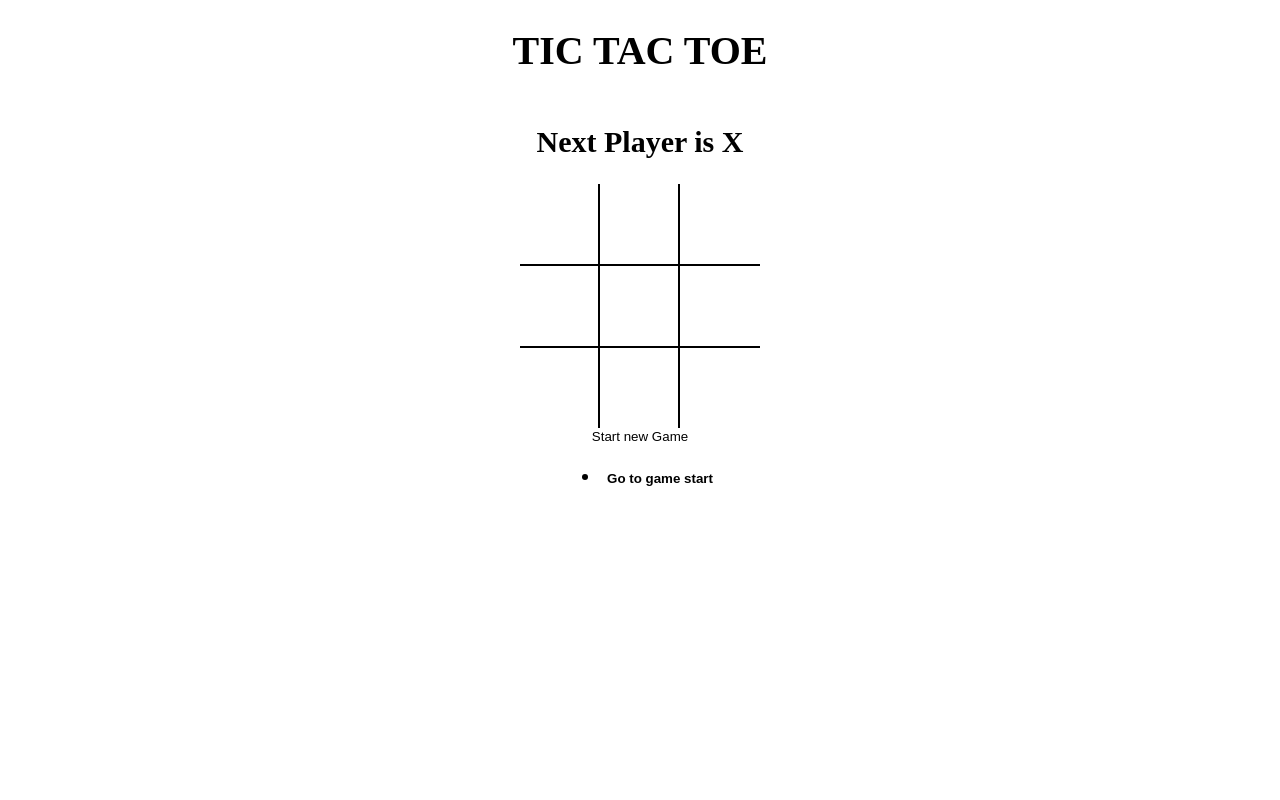
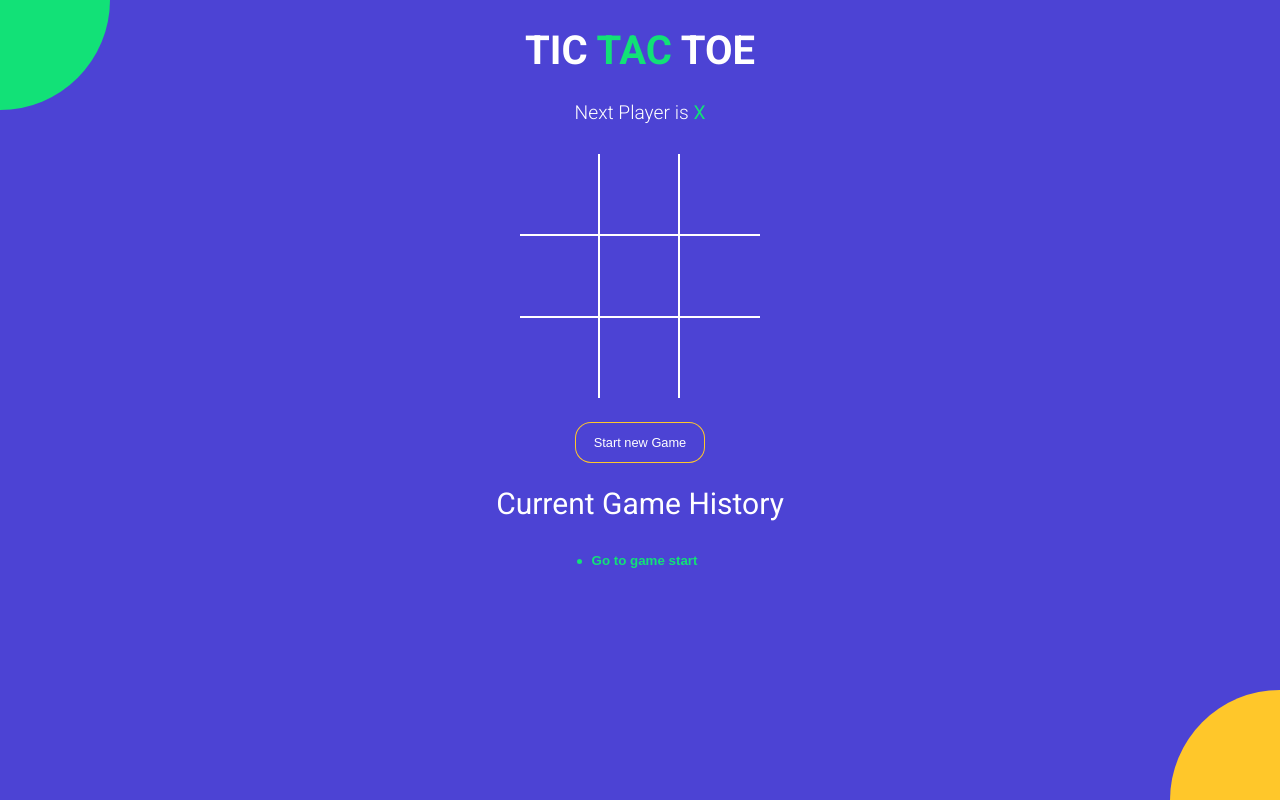
Before and after one commit to 007tickooayush/tic-tac-toe, a React (Vite) app: page / in a window 1280 px wide. Built offline with nearby package versions, Linux system fonts and the light colour scheme.

Commit message:
styled the entire app using SCSS and implemented animations and style class corrections

```diff
--- a/index.html
+++ b/index.html
@@ -1,7 +1,14 @@
 <!DOCTYPE html>
 <html>
   <head>
-    <title>React Vite Micro App</title>
+    <meta charset="UTF-8" />
+    <meta name="viewport" content="width=device-width, initial-scale=1.0" />
+    <meta http-equiv="X-UA-Compatible" content="ie=edge" />
+    <link
+      href="https://fonts.googleapis.com/css?family=Roboto:300,400,700&display=swap"
+      rel="stylesheet"
+    />
+    <title>TIC TAC TOE</title>
   </head>
   <body>
     <div id="root"></div>
--- a/src/App.jsx
+++ b/src/App.jsx
@@ -55,17 +55,23 @@
 
   return (
     <div className="app">
-      <h1>TIC TAC TOE</h1>
+      <h1>TIC <span className='text-green'>TAC</span>  TOE</h1>
       <StatusMessage winner={winner} current={current} />
       <Board
       board={current.board}
       handleSquareClick={handleSquareClick}
       winnerSquares={winnerSquares}
       />
-      <button type="button" onClick={onNewGame}>
+      <button
+        type="button"
+        onClick={onNewGame}
+        className={`btn-reset ${winner?'active':''}`}
+        >
         Start new Game
       </button>
+      <h2 style={{fontWeight:'normal'}}>Current Game History</h2>
       <History history={history} moveTo={moveTo} currentMove={currentMove} />
+      <div className='bg-balls'/>
     </div>
   );
 };
--- a/src/components/History.jsx
+++ b/src/components/History.jsx
@@ -2,16 +2,18 @@
 
 const History = ({ history,moveTo,currentMove }) => {
   return (
-    <ul>
+    <div className="history-wrapper">
+      <ul className='history'>
       {history.map((i, move) => {
         return (
           <li key={move}>
             <button type="button"
-                style={
-                    {
-                        fontWeight: move === currentMove ? 'bold':'normal'
-                    }
-                }
+              className={`btn-move ${move === currentMove? 'active':''}`}
+                // style={
+                //     {
+                //         fontWeight: move === currentMove ? 'bold':'normal'
+                //     }
+                // }
                 onClick={ () =>moveTo(move)}
             >
               {move === 0 ? 'Go to game start' : `Go to move #${move}`}
@@ -20,6 +22,8 @@
         );
       })}
     </ul>
+    </div>
+
   );
 };
 
--- a/src/components/Square.jsx
+++ b/src/components/Square.jsx
@@ -3,7 +3,11 @@
 const Square = ({ value, onClick ,isWinninerSquare}) => {
   //   console.log(props);
   return (
-    <button type="button" className="square" onClick={onClick} style={{fontWeight:isWinninerSquare?'bold':'normal'}} >
+    <button
+      type="button"
+      onClick={onClick}
+      className={`square ${isWinninerSquare? 'winning':''} ${value === 'X'?'text-green':'text-orange'}`}
+      >
       {value}
     </button>
   );
--- a/src/components/StatusMessage.jsx
+++ b/src/components/StatusMessage.jsx
@@ -8,13 +8,22 @@
   const noMovesLeft = current.board.every(el => el !== null);
 
   return (
-    <h2>
-      {winner && `Winner is ${winner}`}
-      {!winner &&
-        !noMovesLeft &&
-        `Next Player is  ${current.isXNext ? 'X' : 'O'}`}
-      {!winner && noMovesLeft && 'X and O is tied'}
-    </h2>
+    <div className="status-message">
+      {winner && (
+        <>
+          Winner is{' '}
+          <span className={winner == 'X' ? 'text-green' : 'text-orange'}>
+            {winner}
+          </span>
+        </>
+      )}
+      {!winner && !noMovesLeft && (
+        <>Next Player is <span className={current.isXNext ? 'text-green' : 'text-orange'}>{current.isXNext ? 'X' : 'O'}</span></>
+      )}
+      {!winner && noMovesLeft && <>
+      <span className='text-green'>X</span> and <span className='text-orange'>O</span> are tied
+      </>}
+    </div>
   );
 };
 
--- a/src/helpers.jsx
+++ b/src/helpers.jsx
@@ -13,14 +13,14 @@
     const [a, b, c] = lines[i];
     if (squares[a] && squares[a] === squares[b] && squares[a] === squares[c]) {
       return {
-        winners: squares[a],
+        winner: squares[a],
         winnerSquares: [a,b,c]
         // winnerSquares: lines[i]
       };
     }
   }
   return {
-    winners: null,
+    winner: null,
     winnerSquares: [],
   };
 }
--- a/src/styles/root.scss
+++ b/src/styles/root.scss
@@ -1,4 +1,12 @@
+
+$green: #12e177;
+$orange: #ffc72a;
+$blue: #4c43d4;
+
 body {
+  font-family: 'Roboto', sans-serif;
+  background-color: $blue;
+  color: #fff;
   padding: 0;
   margin: 0;
 }
@@ -19,18 +27,83 @@
   align-items: center;
 }
 
+.text-green {
+  color: $green;
+}
+
+.text-orange {
+  color: $orange;
+}
+
+.history-wrapper {
+  width: 300px;
+  text-align: center;
+  margin-bottom: 20px;
+  .history {
+    display: inline-block;
+    padding: 0;
+    margin: 0;
+    li {
+      list-style: none;
+      text-align: left;
+      &:before {
+        content: '';
+        border-radius: 50%;
+        display: inline-block;
+        height: 5px;
+        width: 5px;
+        background-color: $green;
+        margin-right: 4px;
+        margin-bottom: 1px;
+      }
+
+      .btn-move {
+    	  color: #fff;
+        &.active {
+          font-weight: bold;
+          color: $green;
+        }
+      }
+    }
+  }
+}
+
+.status-message {
+	margin-bottom: 30px;
+	font-size: 1.2rem;
+	font-weight: lighter;
+	span {
+	  font-weight: normal;
+	}
+}
+
+.btn-reset {
+  font-size: 0.8rem;
+  color: #fff;
+  border-radius: 15px;
+  padding: 12px 18px;
+  margin-top: 25px;
+  transition: all 0.2s;
+  background-color: $blue;
+  box-shadow: 0px 0px 0px 1px $orange;
+  &.active {
+    background-color: $orange;
+    box-shadow: none;
+  }
+}
+
 .board {
   .board-row {
     display: flex;
     flex-direction: row;
-      border-bottom: 2px solid #000;
+    border-bottom: 2px solid #fff;
     &:last-child {
       border-bottom: none;
     }
     .square {
       width: 80px;
       height: 80px;
-        border-right: 2px solid #000;
+      border-right: 2px solid #fff;
       font-size: 2.5rem;
       padding: 0;
       overflow: hidden;
@@ -38,6 +111,63 @@
       &:last-child {
         border-right: none;
       }
+      &.winning {
+			  animation: scaleText 1.4s infinite;
+			  @keyframes scaleText {
+			    0% {
+			      transform: 2.5rem;
+			    }
+			    50% {
+			      font-size: 3.5rem;
+			    }
+			    100% {
+			      font-size: 2.5rem;
 			    }
 			  }
 			}
+    }
+  }
+}
+
+.bg-balls {
+  position: fixed;
+  top: 0;
+  left: 0;
+  right: 0;
+  bottom: 0;
+  min-width: 100%;
+  z-index: -1;
+
+  &:before,
+  &:after {
+    content: '';
+    position: absolute;
+    width: 150px;
+    height: 150px;
+    border-radius: 50%;
+  }
+
+  &:before {
+    background-color: $orange;
+    right: -75px;
+    bottom: -75px;
+    @media screen and (min-width: 476px) {
+      width: 220px;
+      height: 220px;
+      right: -110px;
+      bottom: -110px;
+    }
+  }
+
+  &:after {
+    background-color: $green;
+    top: -75px;
+    left: -75px;
+    @media screen and (min-width: 476px) {
+      width: 220px;
+      height: 220px;
+      top: -110px;
+      left: -110px;
+    }
+  }
+}
```
Lines whose indentation alone changed are shown as unchanged.
